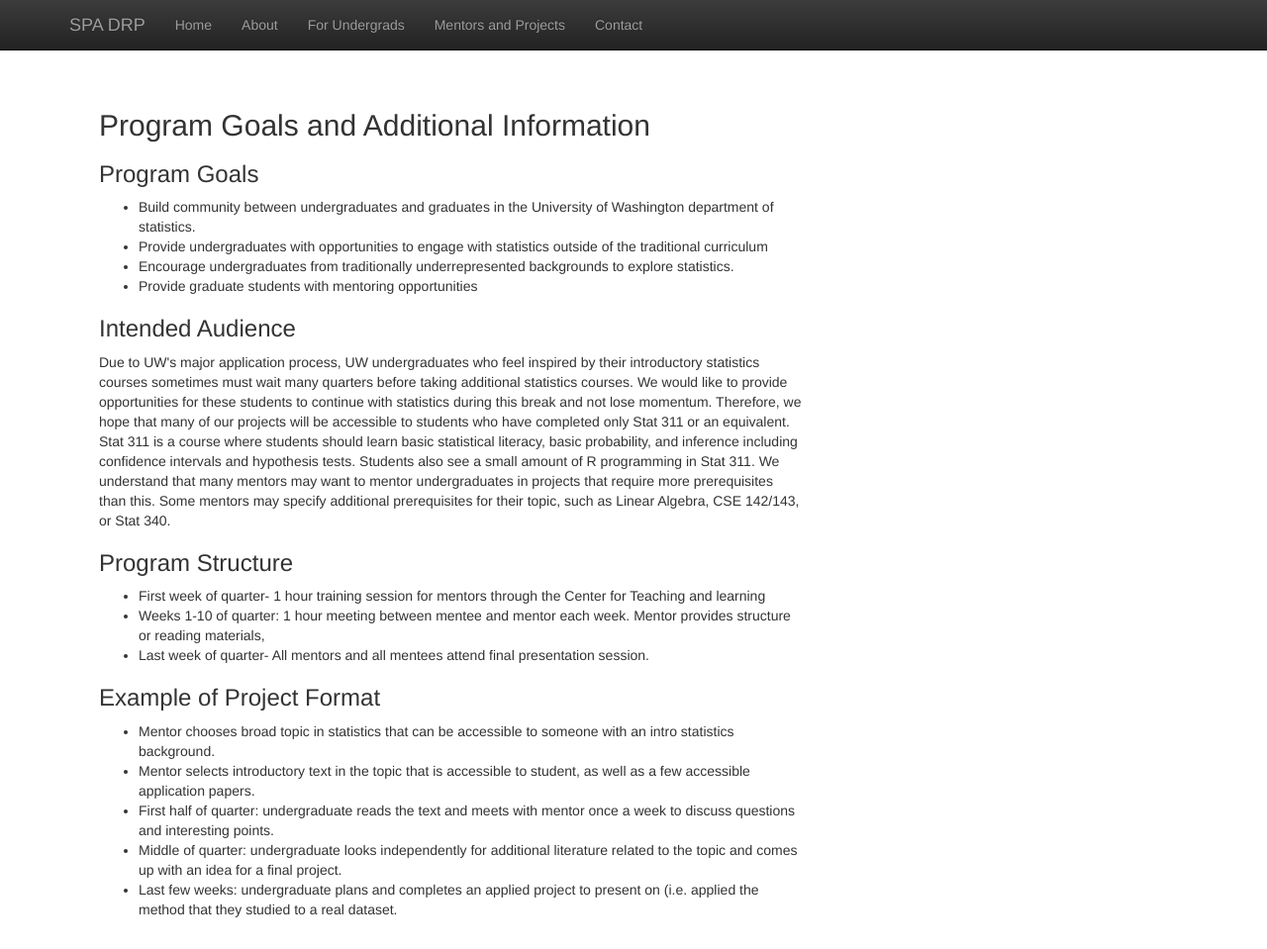
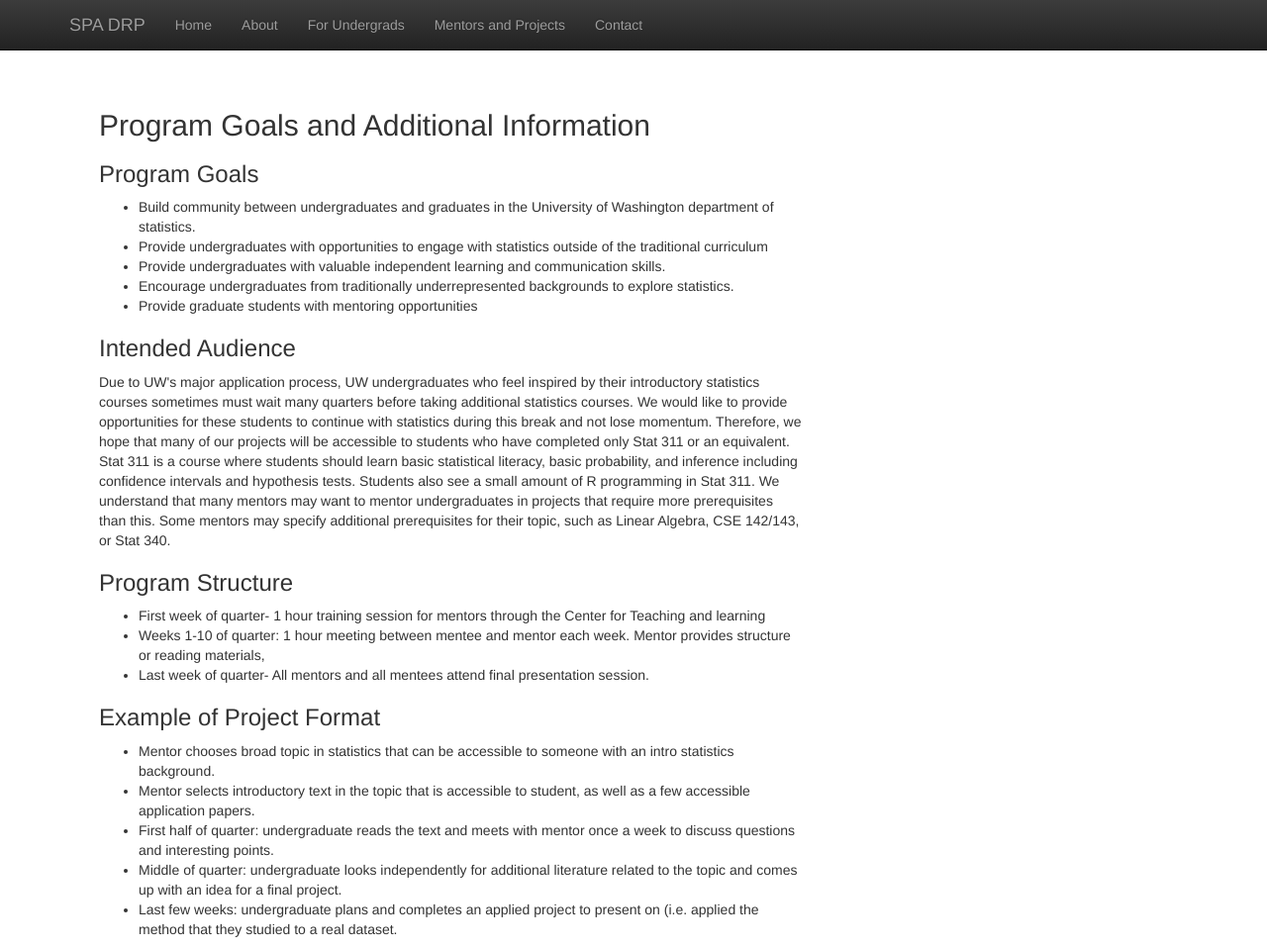
Before and after one commit to anna-neufeld/spa_drp, a Jekyll site: the page built from about.html, in a window 1280 px wide and 959 px high. Shown: the whole window at 99% size. Built offline with Jekyll 4.4.1, drawn with Linux system fonts in a browser that asks for light colours; nearby versions of some CDN libraries; library files that are not in the unit come from our copies.

Commit message:
Added one new program goal

```diff
--- a/about.html
+++ b/about.html
@@ -13,6 +13,7 @@ title:  'Program Goals'
   statistics. </li>
   <li> Provide undergraduates with opportunities to engage with statistics outside of the traditional
   curriculum </li>
+  <li> Provide undergraduates with valuable independent learning and communication skills. </li>
   <li> Encourage undergraduates from traditionally underrepresented backgrounds to explore statistics. </li>
   <li> Provide graduate students with mentoring opportunities </li>
   </ul>
```
